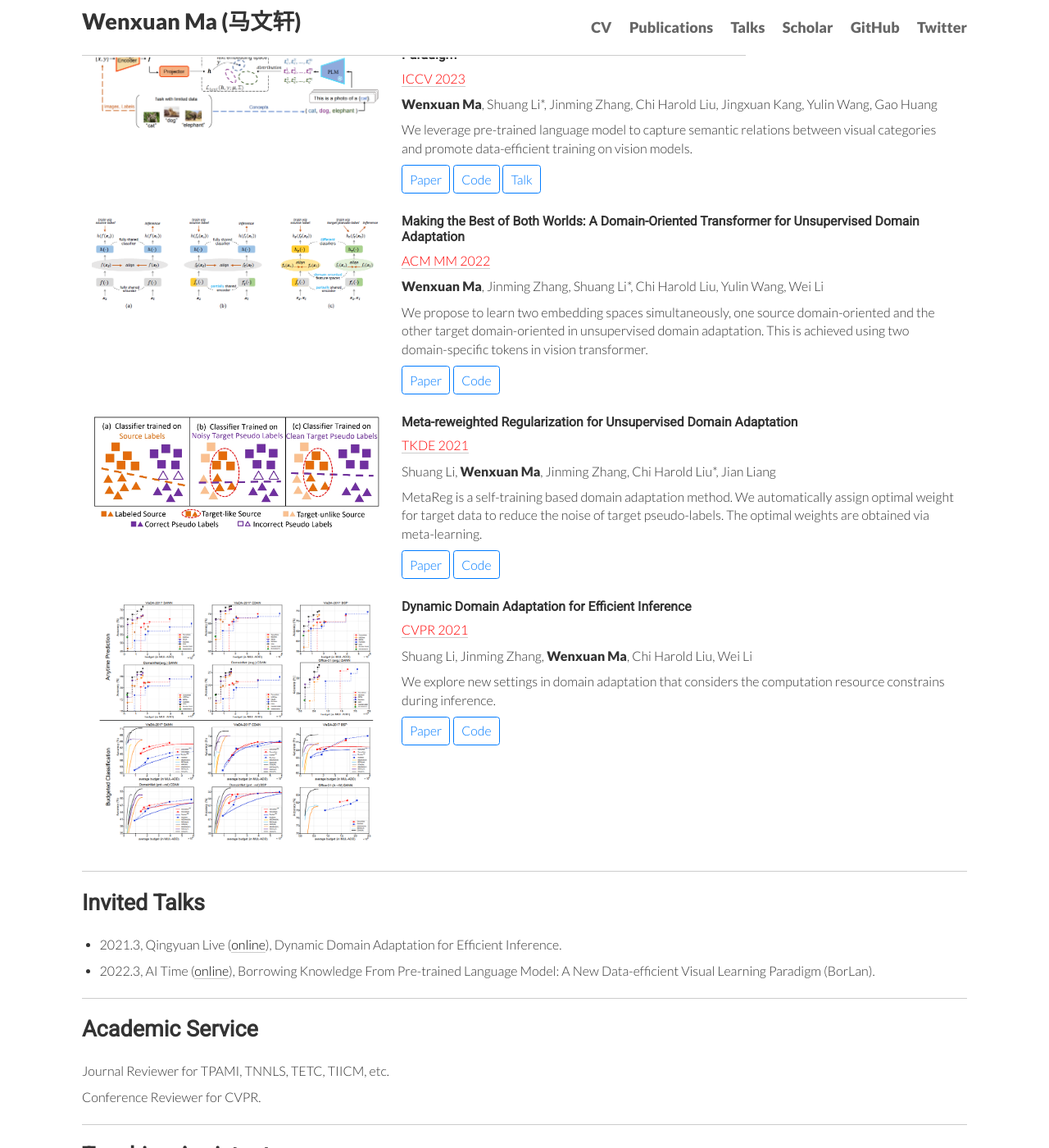
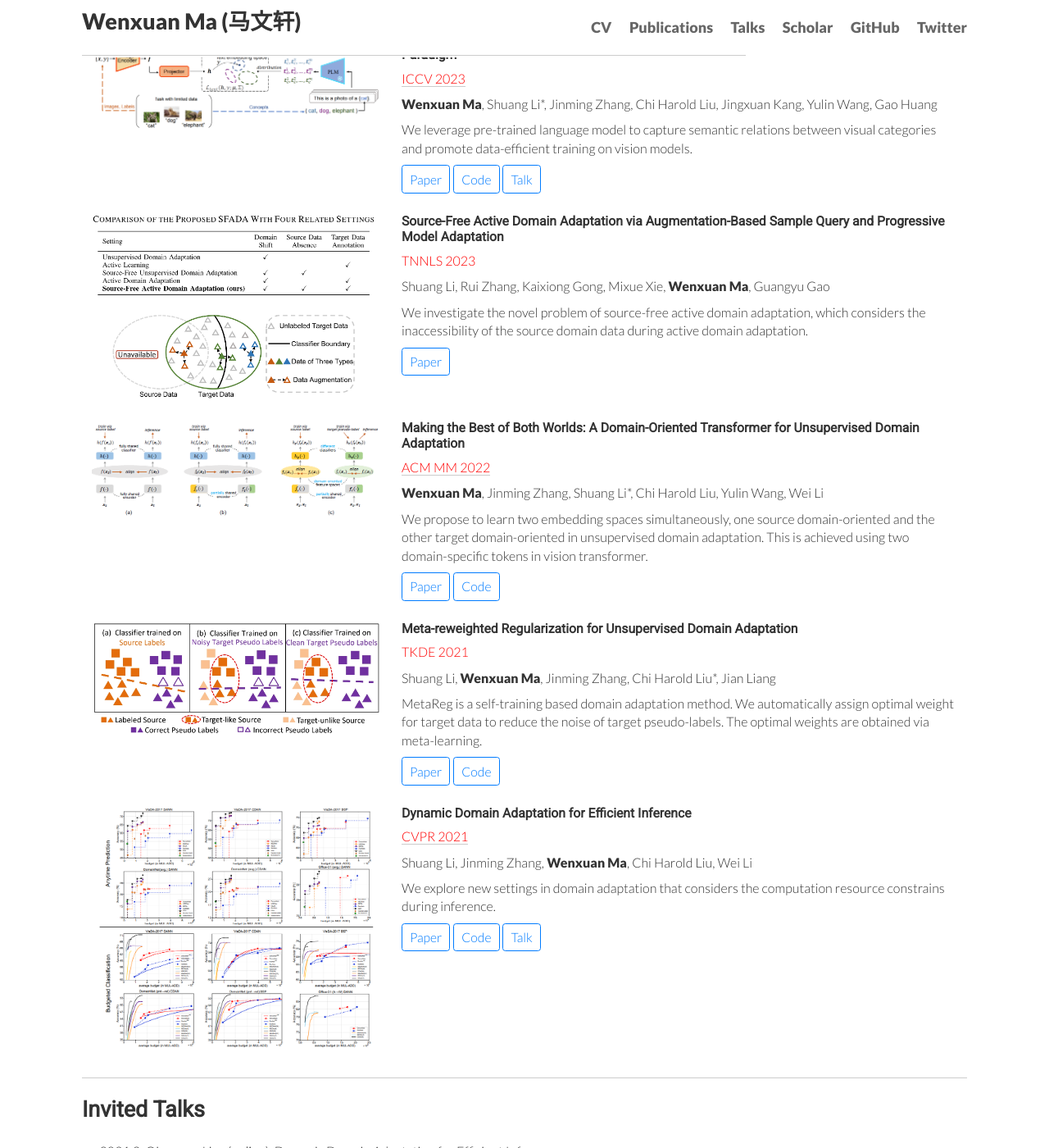
Before and after one commit to singalist/singalist.github.io, a Jekyll site: the page built from index.html, in a window 1280 px wide and 1400 px high, scrolled down 668 px. Shown: the whole window at 82% size. Built offline with Jekyll 4.4.1, drawn with Linux system fonts in a browser that asks for light colours; nearby versions of some CDN libraries.

Commit message:
update publications

```diff
--- a/index.html
+++ b/index.html
@@ -114,11 +114,11 @@ tags: about
   <ul>
 
     <li>
-      <p>[Sep 2023] Our <b>LSG</b> for data-efficient image/video/audio learning is accepted by <font color="red">NeurIPS</font> 2023!</p>
+      <p>[Sep 2023] Our <b>LSG</b> for data-efficient image/video/audio learning is accepted by <font color="red"><b>NeurIPS</b></font> 2023!</p>
     </li>
 
     <li>
-      <p>[July 2023] Our <b>BorLan</b> for data-efficient visual learning is accepted by <font color="red">ICCV</font> 2023!</p>
+      <p>[July 2023] Our <b>BorLan</b> for data-efficient visual learning is accepted by <font color="red"><b>ICCV</b></font> 2023!</p>
     </li>
 
     <!-- <li>
@@ -265,6 +265,36 @@ tags: about
         </td>
       </tr>
 
+      <!-- TNNLS SQAdapt -->
+      <tr>
+        <td valign="middle" width="35%">
+          <div class="one" style="text-align:center;">
+            <img src="images/tnnls23_sqadapt.png" style="max-height: 300px;">
+          </div>
+        </td>
+        <td valign="middle" width="65%">
+          <h5>
+            Source-Free Active Domain Adaptation via Augmentation-Based Sample Query and Progressive Model Adaptation
+          </h5>
+          <p>
+            <a><span
+              style="color:red">TNNLS 2023</span></a>
+          </p>
+          <p>
+            Shuang Li, Rui Zhang, Kaixiong Gong, Mixue Xie, <b>Wenxuan Ma</b>, Guangyu Gao
+          </p>
+          <p>
+            We investigate the novel problem of source-free active domain adaptation, which considers the inaccessibility of the source domain data during active domain adaptation.
+          </p>
+          <!-- <a href="https://singalist.github.io/" class="btn btn-outline-primary btn-sm" role="button"
+            aria-pressed="true">Project Page (coming)</a> -->
+          <a href="https://ieeexplore.ieee.org/abstract/document/10368185" class="btn btn-outline-primary btn-sm" role="button"
+            aria-pressed="true">Paper</a>
+          <!-- <a href="https://github.com/BIT-DA/Domain-Oriented-Transformer" class="btn btn-outline-primary btn-sm" role="button"
+            aria-pressed="true">Code</a> -->
+        </td>
+      </tr>
+
       <!-- ACM MM DOT -->
       <tr>
         <td valign="middle" width="35%">
@@ -307,7 +337,7 @@ tags: about
             Meta-reweighted Regularization for Unsupervised Domain Adaptation
           </h5>
           <p>
-            <a class="uline-special"><span
+            <a><span
               style="color:red">TKDE 2021</span></a>
           </p>
           <p>
@@ -329,7 +359,7 @@ tags: about
       <tr>
         <td valign="middle" width="35%">
           <div class="one" style="text-align:center;">
-            <img src="images/cvpr21_dda.png" style="max-height: 300px;">
+            <img src="images/cvpr21_dda.png" style="max-height: 300;">
           </div>
         </td>
         <td valign="middle" width="65%">
@@ -352,6 +382,8 @@ tags: about
             aria-pressed="true">Paper</a>
           <a href="https://github.com/BIT-DA/DDA" class="btn btn-outline-primary btn-sm" role="button"
             aria-pressed="true">Code</a>
+          <a href="https://www.bilibili.com/video/BV1R5411P7bE?p=3&vd_source=9449892be0c9e3f0d9ef47074a426848" class="btn btn-outline-primary btn-sm" role="button"
+            aria-pressed="true">Talk</a>
         </td>
       </tr>
 
```
Also changed, not shown: images/tnnls23_sqadapt.png (added).
